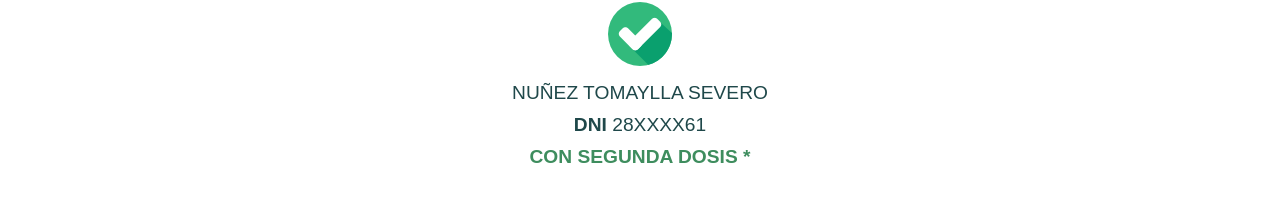
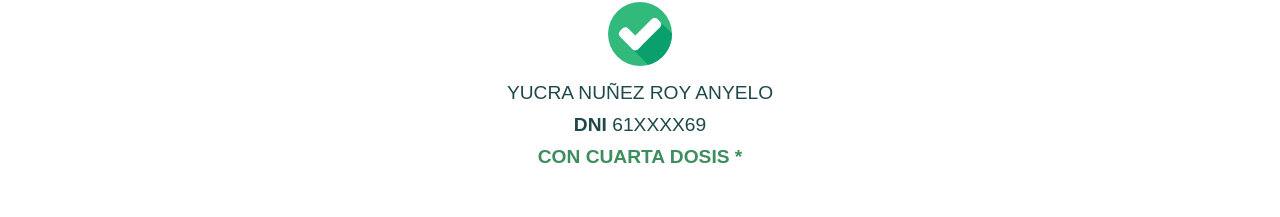
Before and after one commit to ElOtroNew123/https-carnetvacunacion.minsa.gob.pe-publico-certificado-certificado-Tk-v3-c4q9J9Qbf4IczIzWAc7TgfR, a plain HTML site: page index.html in a window 1280 px wide. Shown: the part 195-412 px from the top of the page. Drawn offline with Linux system fonts and the light colour scheme; a script that the page names is missing.

Commit message:
Update index.html

```diff
--- a/index.html
+++ b/index.html
@@ -52,9 +52,9 @@
             <div class="text-center" style="padding:2rem 0.5rem">
                 <div><img src="./index_files/comprobado.png"></div>
                 <div style="font-size:1.2rem; padding:0.5rem; background: rgba(255,255,255, 0.7); line-height: 2rem; color: #1f484a;">
-                    <div>NUÑEZ TOMAYLLA SEVERO</div>
-                    <div> <b>DNI</b> 28XXXX61</div>
-                    <div style="color:#3e8d5e"><b>CON SEGUNDA DOSIS *</b></div>
+                    <div>YUCRA NUÑEZ ROY ANYELO</div>
+                    <div> <b>DNI</b> 61XXXX69</div>
+                    <div style="color:#3e8d5e"><b>CON CUARTA DOSIS *</b></div>
                 </div>
             </div>
             <div style="padding: 0.7rem 0 0.5rem; text-align: center;">
```
